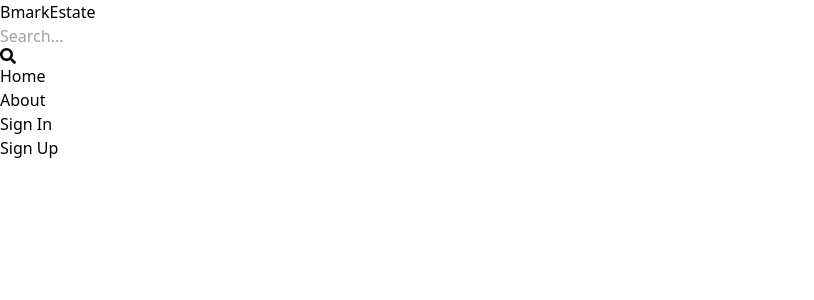
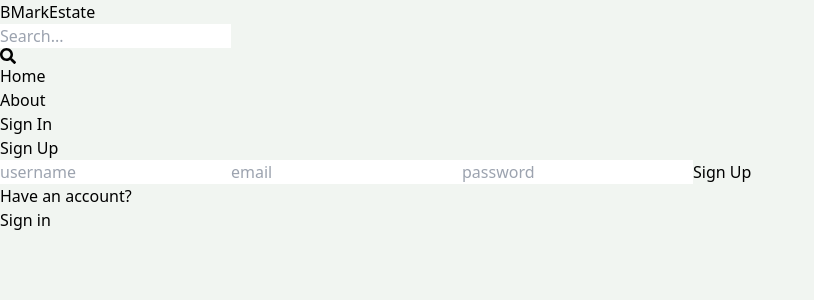
Before and after one commit to bhavy3103/Real_Estate_MERN, a React (Vite) app in the folder client/: page /sign-up in a window 1280 px wide. Shown: the top 300 px of the page, without its empty margins (0-814 px from the left). Built offline with nearby package versions, Linux system fonts and the light colour scheme.

Commit message:
create sign up page

```diff
--- a/client/src/components/Header.jsx
+++ b/client/src/components/Header.jsx
@@ -4,19 +4,19 @@ import { Link } from 'react-router-dom';
 const Header = () => {
   return (
     <header className='bg-slate-200 shadow-md'>
-      <div className='flex justify-between items-center max-w-6xl mx-auto p-2 '>
+      <div className='flex justify-between items-center max-w-6xl mx-auto p-2 h-14' >
         <Link to='/'>
           <h1 className='font-bold text-sm sm:text-xl flex flex-wrap'>
-            <span className='text-slate-600'>Bmark</span>
+            <span className='text-slate-600'>BMark</span>
             <span className='text-slate-800'>Estate</span>
           </h1>
         </Link>
 
-        <form className='bg-slate-100 p-3 rounded-lg flex items-center' >
+        <form className='bg-slate-100 p-3 rounded-lg flex items-center h-10 hover:shadow-md' >
           <input type="text" placeholder='Search...' className='bg-transparent focus:outline-none w-68 ' />
-          <FaSearch className='text-slate-700' />
+          <FaSearch className='text-slate-700 ' />
         </form>
-        <ul className='flex gap-3'>
+        <ul className='flex gap-4'>
           <Link to='/'>
             <li className='hidden  sm:inline hover:underline text-slate-700'>Home</li>
           </Link>
--- a/client/src/index.css
+++ b/client/src/index.css
@@ -1,3 +1,7 @@
 @tailwind base;
 @tailwind components;
 @tailwind utilities;
+
+body{
+  background-color: rgb(241,245,241);
+}
--- a/client/src/pages/SignUp.jsx
+++ b/client/src/pages/SignUp.jsx
@@ -1,11 +1,24 @@
 import React from 'react'
+import { Link } from 'react-router-dom';
 
 const SignUp = () => {
   return (
-    <div>
-      Sign Up
+    <div className='p-3 max-w-lg mx-auto'>
+      <h1 className='text-3xl text-center font-semibold my-7'>Sign Up</h1>
+      <form className='flex flex-col gap-4'>
+        <input type="text" placeholder='username' className='text-lg border rounded-xl p-3 hover:shadow-md' id='username' />
+        <input type="email" placeholder='email' className=' text-lg border rounded-xl p-3 hover:shadow-md' id='email' />
+        <input type="password" placeholder='password' className=' text-lg border rounded-xl p-3 hover:shadow-md' id='password' />
+        <button className='bg-slate-700 text-white p-3 rounded-lg uppercase hover:opacity-95 disabled:opacity-70'>Sign Up</button>
+      </form>
+      <div className='flex gap-2 mt-4'>
+        <p>Have an account?</p>
+        <Link to={'/sign-in'}>
+          <span className='text-blue-700'>Sign in</span>
+        </Link>
+      </div>
     </div>
   )
 }
 
-export default SignUp
+export default SignUp;
```
